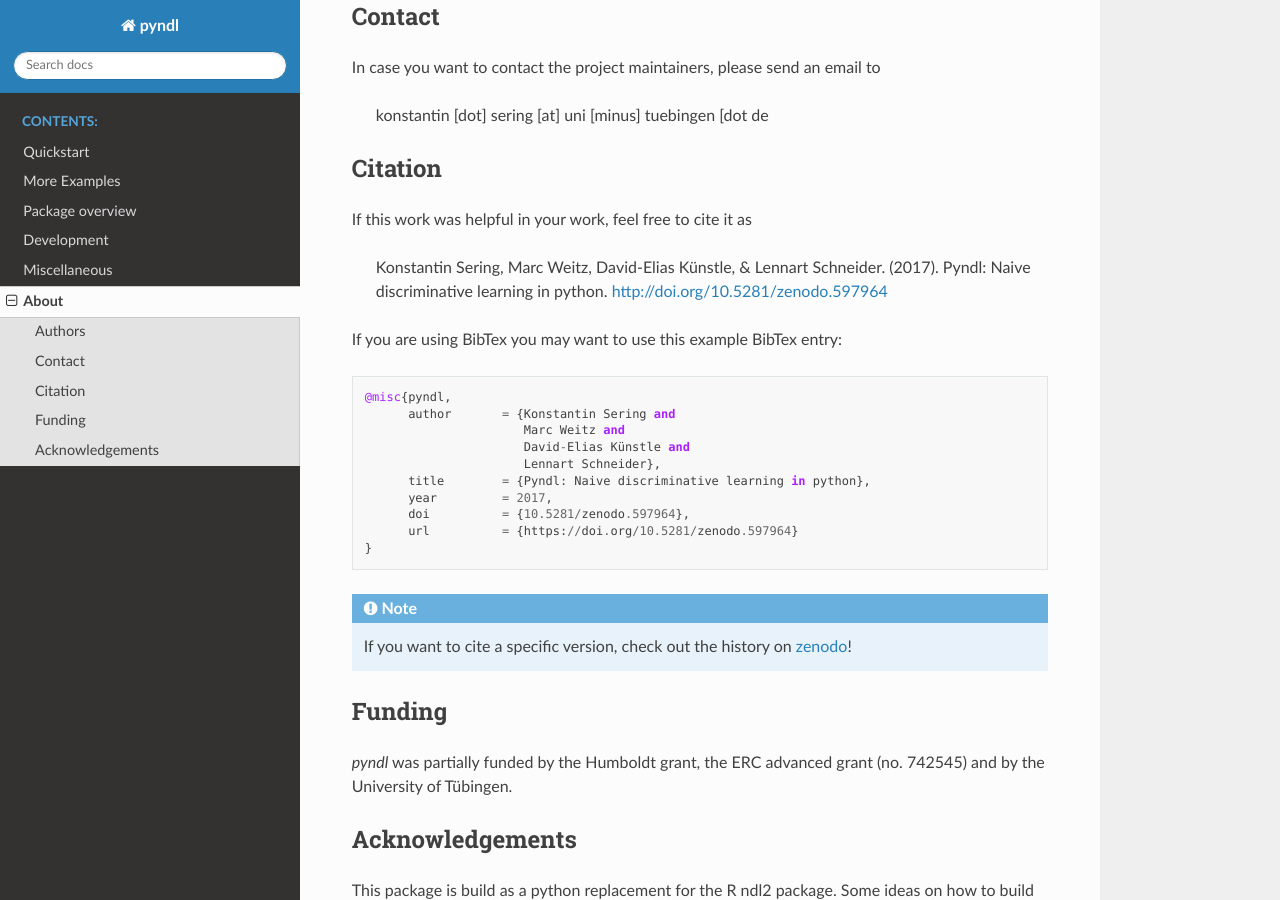
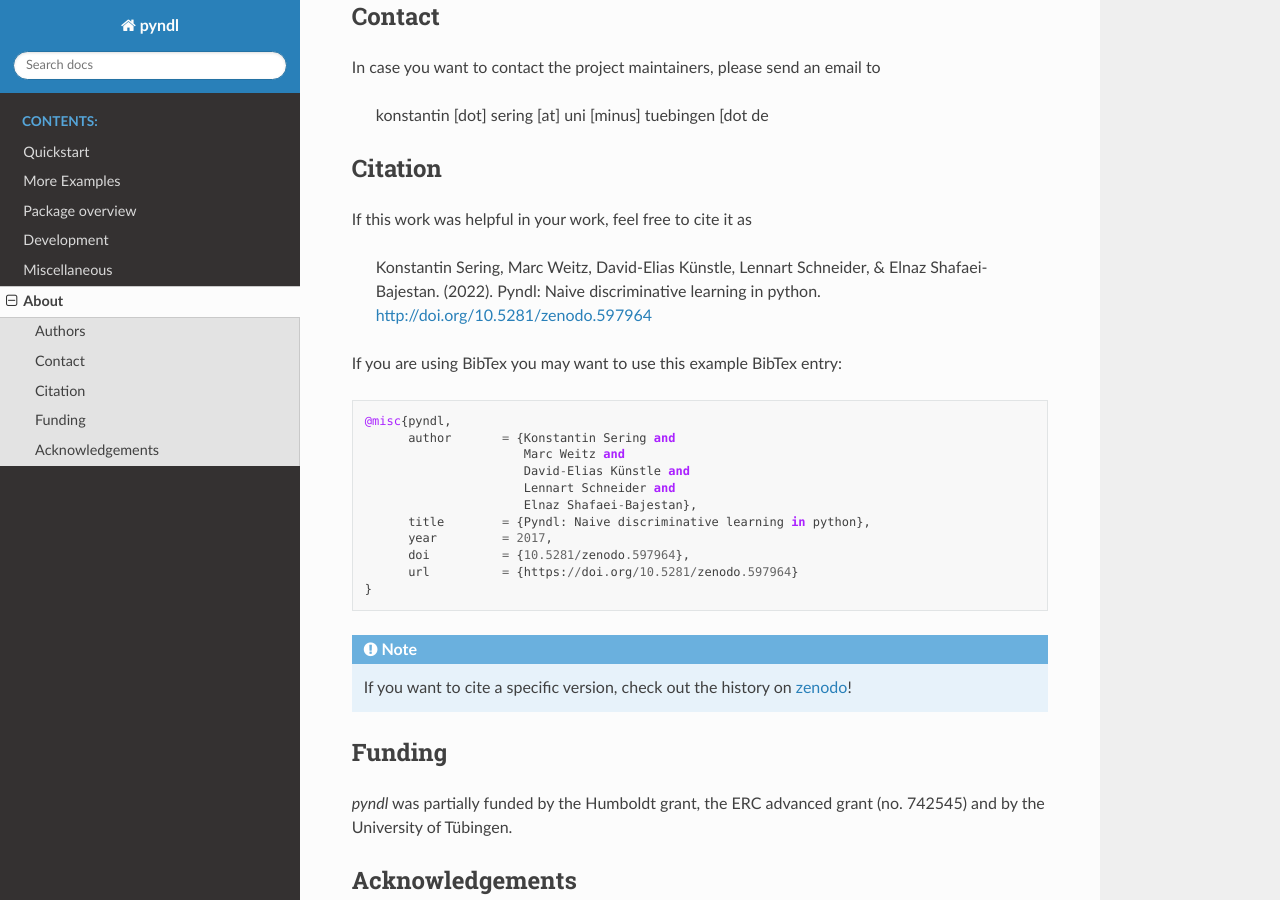
Before and after one commit to quantling/pyndl, a Sphinx documentation site: the page built from doc/source/about.rst, in a window 1280 px wide and 900 px high, scrolled down 360 px. Built offline with Sphinx 7.4.7 and the Read the Docs theme 2.0.0, drawn with Linux system fonts in a browser that asks for light colours; pages that are not in the unit, such as notebooks, are missing from menus.

Commit message:
adds Elnaz as author of pyndl in different locations

```diff
--- a/doc/source/about.rst
+++ b/doc/source/about.rst
@@ -30,8 +30,9 @@
 
 If this work was helpful in your work, feel free to cite it as
 
-    Konstantin Sering, Marc Weitz, David-Elias Künstle, & Lennart Schneider.
-    (2017). Pyndl: Naive discriminative learning in python.
+    Konstantin Sering, Marc Weitz, David-Elias Künstle, Lennart Schneider, &
+    Elnaz Shafaei-Bajestan.
+    (2022). Pyndl: Naive discriminative learning in python.
     http://doi.org/10.5281/zenodo.597964
 
 If you are using BibTex you may want to use this example BibTex entry::
@@ -40,7 +41,8 @@
           author       = {Konstantin Sering and
                           Marc Weitz and
                           David-Elias Künstle and
-                          Lennart Schneider},
+                          Lennart Schneider and
+                          Elnaz Shafaei-Bajestan},
           title        = {Pyndl: Naive discriminative learning in python},
           year         = 2017,
           doi          = {10.5281/zenodo.597964},
```
Also changed, not shown: .zenodo.json.
